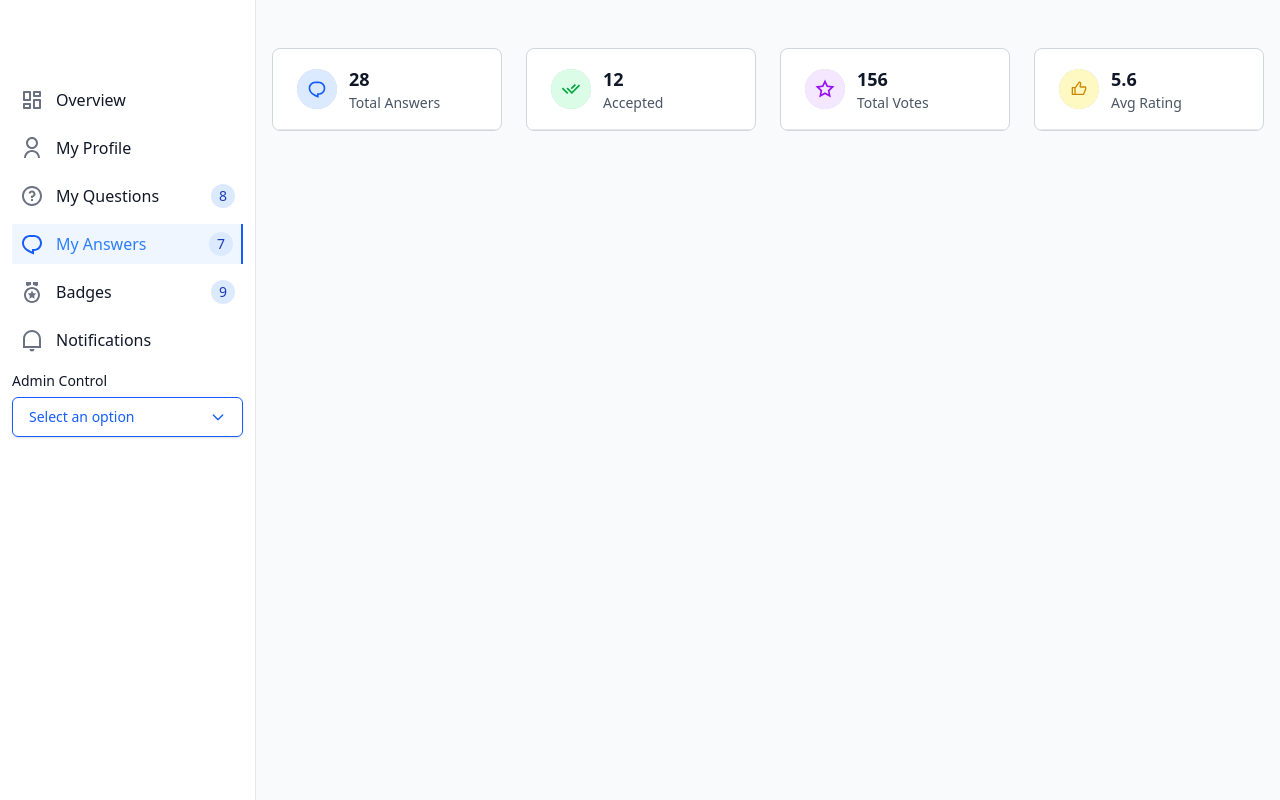
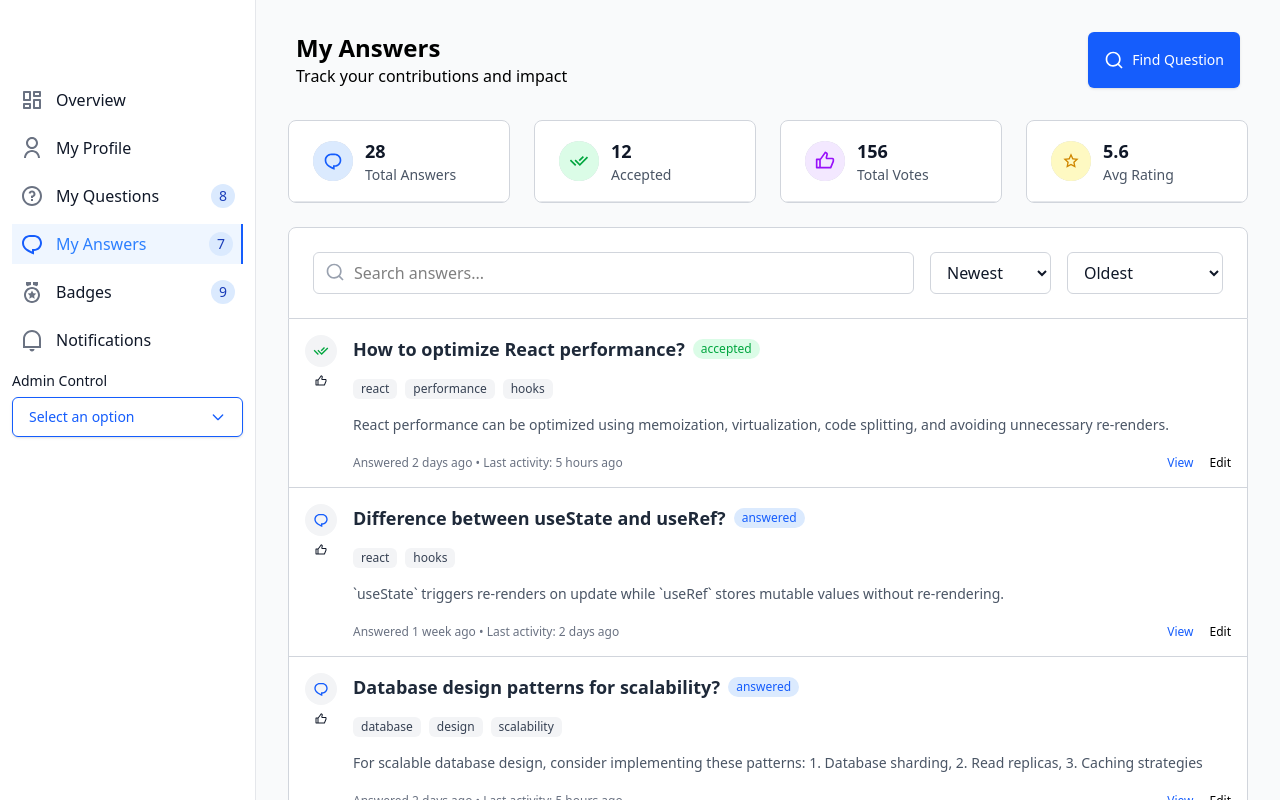
Before and after one commit to Zack-Pro-Ver/Knowledge-Sharing-Portal, a React (Vite) app: page /my-answers in a window 1280 px wide. Built offline with nearby package versions, Linux system fonts and the light colour scheme.

Commit message:
created card for answers in My answers section

```diff
--- a/src/components/Header/index.tsx
+++ b/src/components/Header/index.tsx
@@ -9,7 +9,7 @@ interface Props {
 export const Header = ({ title, description, buttonText, icon }: Props) => {
   return (
     <div className="flex flex-row justify-between p-4">
-      <div className="flex">
+      <div className="flex flex-col">
         <p className="text-2xl font-bold ">{title}</p>
         {description && <p className="text-base font-normal">{description} </p>}
       </div>
--- a/src/pages/MyAnswers/index.tsx
+++ b/src/pages/MyAnswers/index.tsx
@@ -4,17 +4,17 @@ import {
   RiCheckDoubleLine,
   RiStarLine,
   RiThumbUpLine,
-
+  RiSearchLine
 } from "@remixicon/react";
-
+import { Header } from "../../components/Header";
 
 export const MyAnswers = () => {
-  const answers = [
+  const stats = [
     {
       id: 1,
       title: "28",
       subheader: "Total Answers",
-      icon: < RiChat1Line className="w-5 h-5" />,
+      icon: <RiChat1Line className="w-5 h-5" />,
       bg: "bg-blue-100",
       color: "text-blue-600",
     },
@@ -22,7 +22,7 @@ export const MyAnswers = () => {
       id: 2,
       title: "12",
       subheader: "Accepted",
-      icon: <RiCheckDoubleLine className="w-5 h-5" />,
+      icon: <RiCheckDoubleLine className="w-5 h-5 text-green-600" />,
       bg: "bg-green-100",
       color: "text-green-600",
     },
@@ -30,7 +30,7 @@ export const MyAnswers = () => {
       id: 3,
       title: "156",
       subheader: "Total Votes",
-      icon: <RiStarLine className="w-5 h-5" />,
+      icon: <RiThumbUpLine className="w-5 h-5 text-purple-600" />,
       bg: "bg-purple-100",
       color: "text-purple-600",
     },
@@ -38,36 +38,251 @@ export const MyAnswers = () => {
       id: 4,
       title: "5.6",
       subheader: "Avg Rating",
-      icon: <RiThumbUpLine className="w-4 h-4" />,
+      icon: <RiStarLine className="w-4 h-4 text-yellow-600" />,
       bg: "bg-yellow-100",
       color: "text-yellow-600",
     },
   ];
 
+  const filters = [
+    {
+      id: "status",
+      options: [
+        { value: "All Status", label: "Newest" },
+        { value: "accepted", label: "Accepted" },
+        { value: "answered", label: "Answered" },
+        { value: "pending", label: "Pending" },
+      ],
+    },
+    {
+      id: "sort",
+      options: [
+        { value: "oldest", label: "Oldest" },
+        { value: "most votes", label: "Most Votes" },
+        { value: "recent activity", label: "Recent Activity" },
+      ],
+    },
+  ];
+
+  const answers = [
+    {
+      id: 1,
+      title: "How to optimize React performance?",
+      tags: ["react", "performance", "hooks"],
+      description:
+        "React performance can be optimized using memoization, virtualization, code splitting, and avoiding unnecessary re-renders.",
+      status: "accepted",
+      answeredAt: "2 days ago",
+      lastActivity: "5 hours ago",
+      actions: ["View", "Edit"],
+    },
+    {
+      id: 2,
+      title: "Difference between useState and useRef?",
+      tags: ["react", "hooks"],
+      description:
+        "`useState` triggers re-renders on update while `useRef` stores mutable values without re-rendering.",
+      status: "answered",
+      answeredAt: "1 week ago",
+      lastActivity: "2 days ago",
+      actions: ["View", "Edit"],
+    },
+    {
+      id: 3,
+      title: "Database design patterns for scalability?",
+      tags: ["database", "design", "scalability"],
+      description:
+        "For scalable database design, consider implementing these patterns: 1. Database sharding, 2. Read replicas, 3. Caching strategies",
+      status: "answered",
+      answeredAt: "2 days ago",
+      lastActivity: "5 hours ago",
+      actions: ["View", "Edit"],
+    },
+    {
+      id: 4,
+      title: "Node.js security best practices?",
+      tags: ["nodejs", "security", "backend"],
+      description:
+        "Security in Node.js applications requires attention to multiple areas: authentication, authorization, input validation, and secure headers...",
+      status: "accepted",
+      answeredAt: "3 days ago",
+      lastActivity: "2 hours ago",
+      actions: ["View", "Edit"],
+    },
+    {
+      id: 5,
+      title: "CSS Grid vs Flexbox: When to use which?",
+      tags: ["css", "layout", "frontend"],
+      description:
+        "Both CSS Grid and Flexbox are powerful layout tools, but they serve different purposes. Grid is for 2D layouts, while Flexbox is for 1D layouts",
+      status: "answered",
+      answeredAt: "2 days ago",
+      lastActivity: "5 hours ago",
+      actions: ["View", "Edit"],
+    },
+  ];
+
   return (
-    <div className="flex justify-center gap-6 ml-0 mt-8">
-      {answers?.map((answer) => (
+    <>
+      {/* 🔹 Header Section */}
+
+<div className="px-2">
+  <Header
+    buttonText="Find Question"
+    description="Track your contributions and impact"
+    icon={<RiSearchLine className="absolute left-4 item-center text-white w-5 h-5" />}
+    title="My Answers"
+  />
+</div>
+
+
+      <div className="p-4">
+        {/* 🔹 Top Stats Row */}
+        <div className="flex justify-center gap-6 mb-6">
+          {stats?.map((stat) => (
             <Card
-          key={answer?.id}
+              key={stat.id}
               variant="outlined"
               size="small"
               elevation={2}
-          className="w-64"
+              className="w-80 hover:bg-gray-50 transition-colors"
             >
               <CardHeader
                 avatar={
                   <div
-                className={`flex items-center justify-center
-                w-10 h-10 rounded-full ${answer?.bg} ${answer?.color}`}
+                    className={`flex items-center justify-center w-10 h-10 rounded-full ${stat.bg} ${stat.color}`}
                   >
-                {answer?.icon}
+                    {stat.icon}
                   </div>
                 }
-            title={<span className="text-lg font-semibold">{answer?.title}</span>}
-            subheader={<span className="text-sm text-gray-600">{answer?.subheader}</span>}
+                title={<span className="text-lg font-semibold">{stat.title}</span>}
+                subheader={
+                  <span className="text-sm text-gray-600">{stat.subheader}</span>
+                }
               />
             </Card>
           ))}
         </div>
+
+        {/* 🔹 Search Bar */}
+        <Card
+          variant="outlined"
+          size="small"
+          elevation={1}
+          className="p-6 border-gray-200 rounded-b-none"
+        >
+          <div className="flex flex-col md:flex-row items-center gap-4">
+            <div className="relative flex-1 w-full">
+              <RiSearchLine className="absolute left-3 top-2.5 text-gray-400 w-5 h-5" />
+              <input
+                type="text"
+                placeholder="Search answers..."
+                className="w-full p-2 rounded-md pl-10 text-black border border-gray-300 focus:ring-1 outline-offset-2"
+              />
+            </div>
+
+            {filters.map((filter) => (
+              <select
+                key={filter.id}
+                className="px-3 py-2 border rounded-md focus:ring-1 border-gray-300 outline-offset-2"
+              >
+                {filter.options.map((option) => (
+                  <option key={option.value} value={option.value}>
+                    {option.label}
+                  </option>
+                ))}
+              </select>
+            ))}
+          </div>
+        </Card>
+
+        {/* 🔹 Answers List */}
+        <div>
+          {answers?.map((answer, index) => {
+            const avatarIcons = [
+              <RiCheckDoubleLine className="w-4 h-4 text-green-600" />,
+              <RiChat1Line className="w-4 h-4 text-blue-600" />,
+              <RiChat1Line className="w-4 h-4 text-blue-600" />,
+              <RiCheckDoubleLine className="w-4 h-4 text-green-600" />,
+              <RiChat1Line className="w-4 h-4 text-blue-600" />,
+            ];
+            const icon = avatarIcons[index % avatarIcons.length];
+
+            return (
+              <Card
+                key={answer.id}
+                variant="outlined"
+                size="small"
+                elevation={1}
+                className="p-4 rounded-none border-t-0 hover:bg-gray-50 transition-colors"
+              >
+                <div className="flex gap-4">
+                  {/* Avatar + ThumbsUp */}
+                  <div className="flex flex-col items-center gap-2">
+                    <div className="w-8 h-8 rounded-full bg-gray-100 flex items-center justify-center">
+                      {icon}
+                    </div>
+                    <RiThumbUpLine className="w-3 h-3 " />
+                  </div>
+
+                  {/* Content */}
+                  <div className="flex-1 flex flex-col space-y-4">
+                    <div className="flex items-center gap-2">
+                      <h2 className="text-lg font-semibold text-gray-800 hover:underline cursor-pointer">
+                        {answer.title}
+                      </h2>
+                      {answer.status && (
+                        <span
+                          className={`px-2 py-0.5 text-xs rounded-full ${
+                            answer.status === "accepted"
+                              ? "bg-green-100 text-green-600"
+                              : "bg-blue-100 text-blue-600"
+                          }`}
+                        >
+                          {answer.status}
+                        </span>
+                      )}
+                    </div>
+
+                    <div className="flex gap-2 flex-wrap">
+                      {answer.tags.map((tag) => (
+                        <span
+                          key={tag}
+                          className="px-2 py-0.5 text-xs bg-gray-100 rounded-md text-gray-700"
+                        >
+                          {tag}
+                        </span>
+                      ))}
+                    </div>
+
+                    <p className="text-sm text-gray-600">{answer.description}</p>
+
+                    <div className="flex justify-between text-xs text-gray-500 pt-1">
+                      <p>
+                        Answered {answer.answeredAt} • Last activity:{" "}
+                        {answer.lastActivity}
+                      </p>
+                      <div className="flex gap-4">
+                       {answer.actions.map((action) => (
+                            <button
+                            key={action}
+                            className={`hover:underline ${
+                            action === "Edit" ? "text-black" : "text-blue-600"
+                            }`}
+                             >
+                          {action}
+                         </button>
+                          ))}
+                          </div>
+
+                    </div>
+                  </div>
+                </div>
+              </Card>
+            );
+          })}
+        </div>
+      </div>
+    </>
   );
 };
```
Lines whose indentation alone changed are shown as unchanged.
